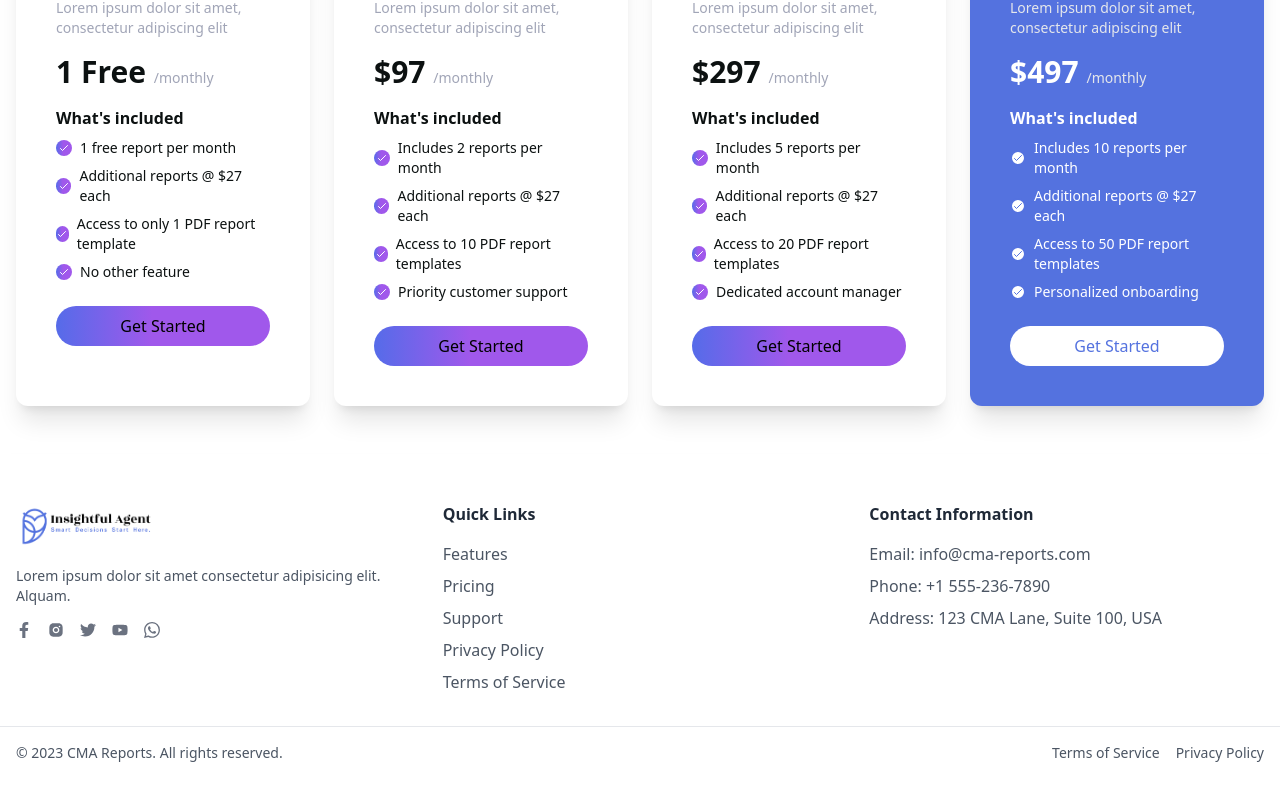
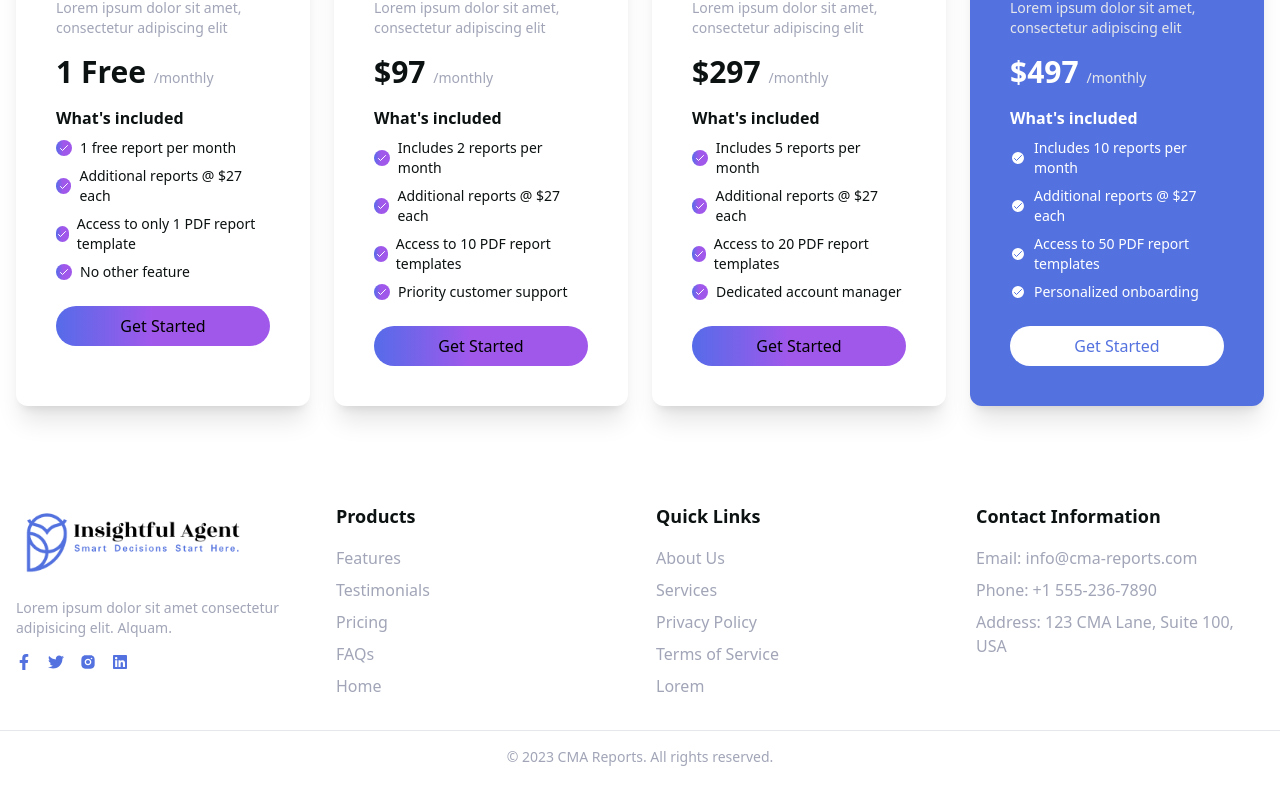
Before and after one commit to adil-16/InsightfulAgent, a React (Vite) app: page /pricing in a window 1280 px wide. Shown: the part 394-1198 px from the top of the page. Built offline with nearby package versions, Linux system fonts and the light colour scheme.

Commit message:
Footer Updated

```diff
--- a/src/components/Footer/Footer.jsx
+++ b/src/components/Footer/Footer.jsx
@@ -1,55 +1,76 @@
 import React from "react";
 import { Link } from "react-router-dom";
-import { FaFacebookF, FaTwitter, FaYoutube } from "react-icons/fa";
+import { FaFacebookF, FaTwitter, FaLinkedin } from "react-icons/fa";
 import { RiInstagramFill } from "react-icons/ri";
-import { SiWhatsapp } from "react-icons/si";
 
 const Footer = () => {
   return (
-    <footer className="bg-white shadow-lg py-12">
-      <div className="container mx-auto px-4 grid lg:grid-cols-3 gap-8">
+    <footer className="bg-white py-12">
+      <div className="container mx-auto px-4 grid lg:grid-cols-4 gap-8">
         <div className="space-y-4 text-center lg:text-left">
           <img
             src="/logo.png"
             alt="Logo"
-            className="mx-auto lg:mx-0 h-12 w-auto"
+            className="mx-auto lg:mx-0 h-20 w-auto"
           />
-          <p className="text-gray-600 text-sm">
+          <p className="text-custom-gray text-sm">
             Lorem ipsum dolor sit amet consectetur adipisicing elit. Alquam.
           </p>
           <div className="flex justify-center lg:justify-start space-x-4">
-            <FaFacebookF className="text-gray-500 hover:text-blue-500" />
-            <RiInstagramFill className="text-gray-500 hover:text-pink-600" />
-            <FaTwitter className="text-gray-500 hover:text-blue-400" />
-            <FaYoutube className="text-gray-500 hover:text-red-600" />
-            <SiWhatsapp className="text-gray-500 hover:text-green-500" />
+            <FaFacebookF className="text-custom-blue hover:text-blue-500" />
+            <FaTwitter className="text-custom-blue hover:text-blue-400" />
+            <RiInstagramFill className="text-custom-blue hover:text-pink-600" />
+            <FaLinkedin className="text-custom-blue hover:text-blue-500" />
           </div>
         </div>
 
         <div className="space-y-4">
-          <h3 className="font-bold text-gray-800">Quick Links</h3>
-          <ul className="space-y-2 text-gray-600">
+          <h3 className="font-bold text-custom-black text-lg">Products</h3>
+          <ul className="space-y-2 text-custom-gray">
             <li>
               <Link to="/">Features</Link>
             </li>
             <li>
-              <Link to="/">Pricing</Link>
+              <Link to="/">Testimonials</Link>
             </li>
             <li>
-              <Link to="/">Support</Link>
+              <Link to="/pricing">Pricing</Link>
             </li>
             <li>
-              <Link to="/">Privacy Policy</Link>
+              <Link to="/">FAQs</Link>
             </li>
             <li>
-              <Link to="/">Terms of Service</Link>
+              <Link to="/">Home</Link>
             </li>
           </ul>
         </div>
 
         <div className="space-y-4">
-          <h3 className="font-bold text-gray-800">Contact Information</h3>
-          <ul className="space-y-2 text-gray-600">
+          <h3 className="font-bold text-custom-black text-lg">Quick Links</h3>
+          <ul className="space-y-2 text-custom-gray">
+            <li>
+              <Link to="/">About Us</Link>
+            </li>
+            <li>
+              <Link to="/">Services</Link>
+            </li>
+            <li>
+              <Link to="/privacyPolicy">Privacy Policy</Link>
+            </li>
+            <li>
+              <Link to="/">Terms of Service</Link>
+            </li>
+            <li>
+              <Link to="/">Lorem</Link>
+            </li>
+          </ul>
+        </div>
+
+        <div className="space-y-4">
+          <h3 className="font-bold text-custom-black text-lg">
+            Contact Information
+          </h3>
+          <ul className="space-y-2 text-custom-gray">
             <li>
               Email:{" "}
               <a href="mailto:info@cma-reports.com">info@cma-reports.com</a>
@@ -60,14 +81,10 @@ const Footer = () => {
         </div>
       </div>
       <div className="border-t border-gray-200 mt-8 pt-4">
-        <div className="container mx-auto px-4 flex flex-col lg:flex-row justify-between text-sm text-gray-600">
+        <div className="container mx-auto px-4 flex flex-col lg:flex-row justify-center text-sm text-custom-gray">
           <p className="text-center lg:text-left">
             &copy; 2023 CMA Reports. All rights reserved.
           </p>
-          <div className="flex justify-center lg:justify-end space-x-4">
-            <Link to="/terms-of-service">Terms of Service</Link>
-            <Link to="/privacy-policy">Privacy Policy</Link>
-          </div>
         </div>
       </div>
     </footer>
```
